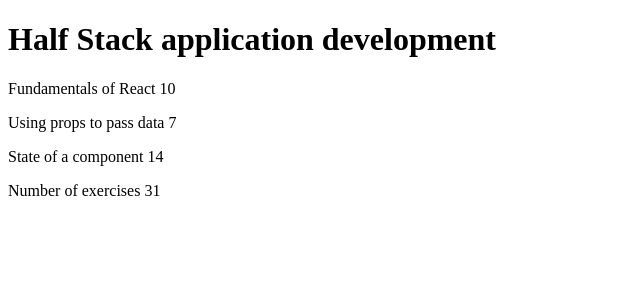
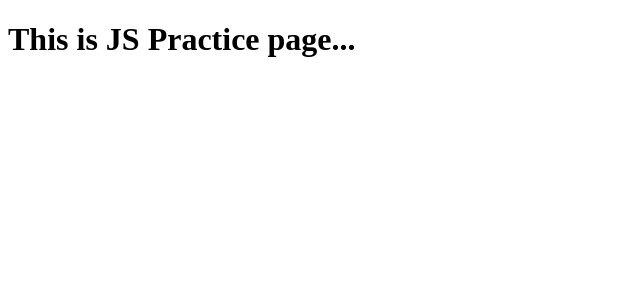
Before and after one commit to norbertcsipak/react-intro-part1, a React (Create React App) app: page / in a window 1280 px wide. Shown: the top 300 px of the page, without its empty margins (0-640 px from the left). Built offline with nearby package versions, Linux system fonts and the light colour scheme.

Commit message:
practicing JS

```diff
--- a/src/App.js
+++ b/src/App.js
@@ -1,4 +1,4 @@
-
+import JavaScriptPractice from "./components/JavaScriptPractice/JavaScriptPractice";
 // using props to pass a value from a function to render in the app
 // props are initialised in App where th ecomponent is rendered
 // function Greetings(props) {
@@ -17,22 +17,44 @@
 //   )
 // }
 
-function Header(props) {
-  return(
-    <div>
-      <h1>{props.course}</h1>
-    </div>
-  )
-}
+// function Header(props) {
+//   return(
+//     <div>
+//       <h1>{props.course}</h1>
+//     </div>
+//   )
+// }
+
+// function Content(props) {
+//   return(
+//     {props}
+//   )
+// }
+
+// function Total(props) {
+//   return(
+//     <div>
+//       {props.sum}
+//     </div>
+//   )
+// }
 
 function App() {
-  const course = 'Half Stack application development';
-  const part1 = 'Fundamentals of React';
-  const exercise1 = 10;
-  const part2 = 'Using props to pass data';
-  const exercise2 = 7;
-  const part3 = 'State of a component';
-  const exercise3 = 14;
+  // const course = 'Half Stack application development';
+  // const parts = [
+  //   {
+  //     name: 'Fundamentals of React',
+  //     exercises: 10
+  //   },
+  //   {
+  //     name: 'Using props to pass data',
+  //     exercises: 7
+  //   },
+  //   {
+  //     name: 'State of a component',
+  //     exercises: 14
+  //   }
+  // ]
 
   return (
     <div className="App">
@@ -43,19 +65,11 @@
       <Greetings name="Alex" />
       <Footer /> */}
 
-      <Header course={course}/>
-      <p>
-        {part1} {exercise1}
-      </p>
-      <p>
-        {part2} {exercise2}
-      </p>
-      <p>
-        {part3} {exercise3}
-      </p>
-      <p>
-        Number of exercises {exercise1 + exercise2 + exercise3}
-      </p>
+      {/* <Header course={this.course}/>
+      <Content parts={this.parts.name} />
+      <Total sum={this.parts.exercises[0] + this.parts.exercises[1] + this.parts.exercises[2]} /> */}
+
+      <JavaScriptPractice />
     </div>
   );
 }
--- /dev/null
+++ b/src/components/JavaScriptPractice/JavaScriptPractice.js
@@ -0,0 +1,9 @@
+import React from 'react';
+
+export default function JavaScriptPractice () {
+  return(
+    <div>
+      <h1>This is JS Practice page...</h1>
+    </div>
+  )
+}
```
